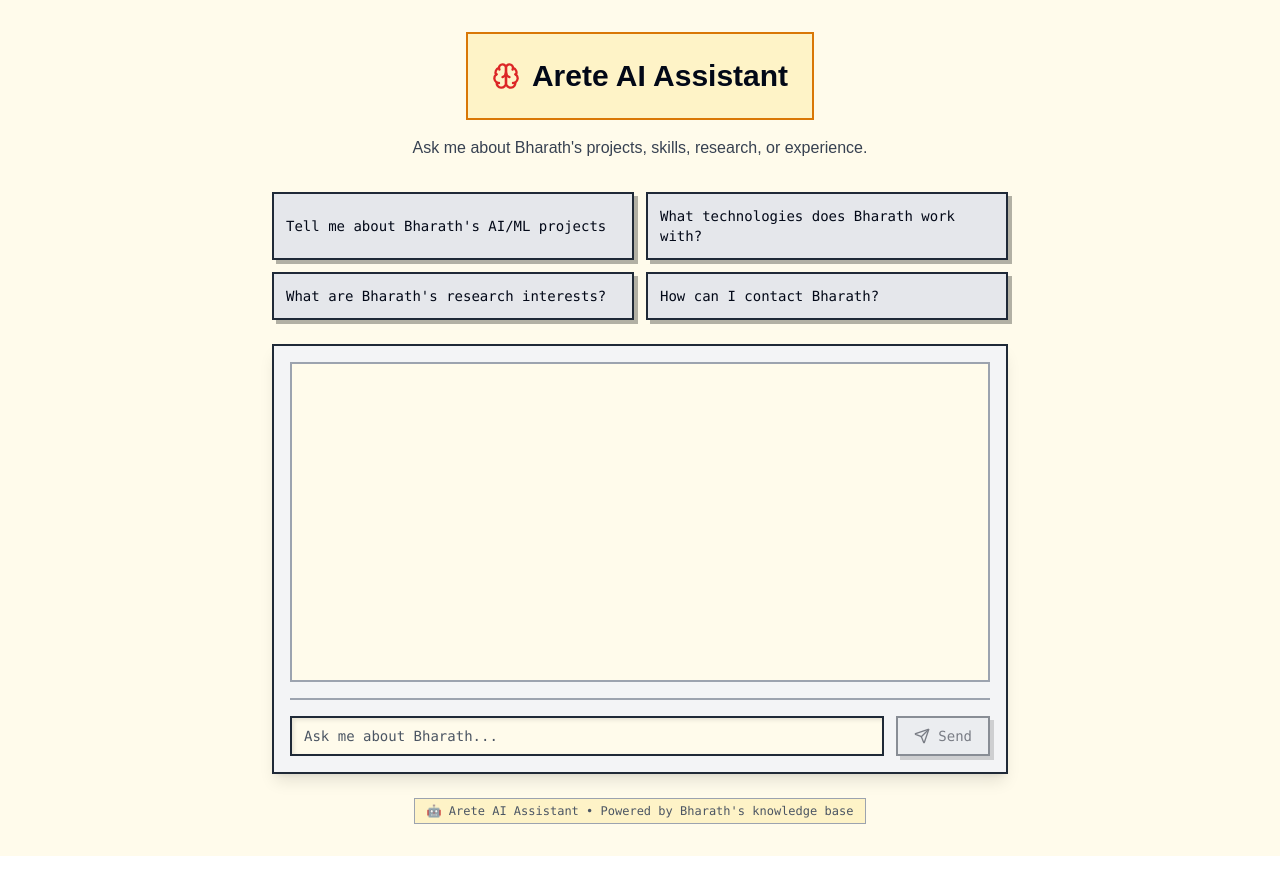
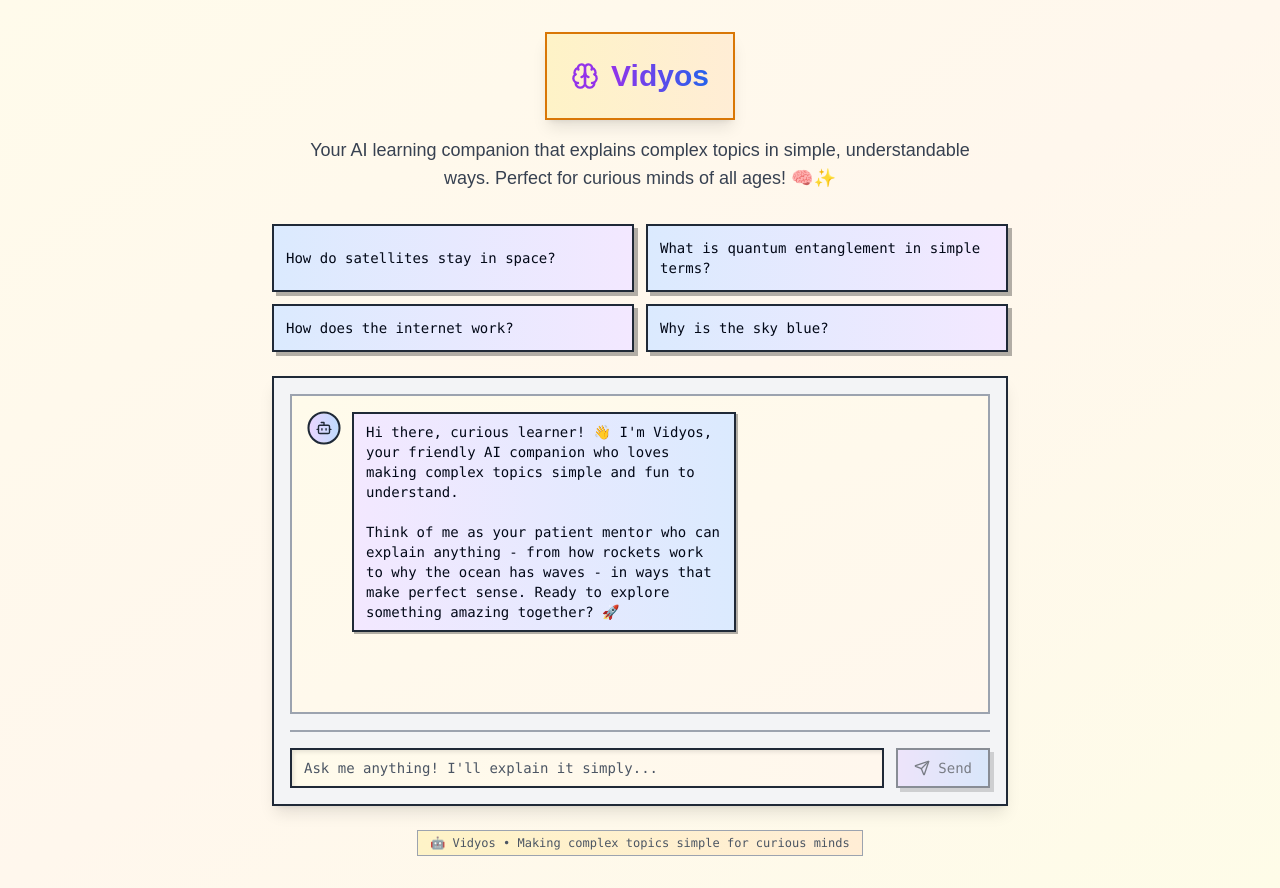
Before and after one commit to 8harath/Vidyos, a Next.js app: page / in a window 1280 px wide. Before the commit the page ends 856 px from the top, so only its background shows below. Built offline with nearby package versions, Linux system fonts and the light colour scheme.

Commit message:
The interface now perfectly reflects Vidyos's mission as an AI learning companion that democratizes understanding through simple explanations, analogies, and a warm, encouraging approach to learning! 🧠✨

```diff
--- a/app/layout.tsx
+++ b/app/layout.tsx
@@ -3,8 +3,8 @@ import type { Metadata } from "next"
 import "./globals.css"
 
 export const metadata: Metadata = {
-  title: "Arete AI Assistant - Bharath's Knowledge Base",
-  description: "Ask me about Bharath's projects, skills, research, or experience.",
+  title: "Vidyos - AI Learning Companion",
+  description: "An AI chatbot that explains complex topics in simple, understandable ways - perfect for curious minds of all ages.",
     generator: 'v0.dev'
 }
 
--- a/app/page.tsx
+++ b/app/page.tsx
@@ -13,13 +13,13 @@ interface Message {
 }
 
 const quickQuestions = [
-  "Tell me about Bharath's AI/ML projects",
-  "What technologies does Bharath work with?",
-  "What are Bharath's research interests?",
-  "How can I contact Bharath?",
+  "How do satellites stay in space?",
+  "What is quantum entanglement in simple terms?",
+  "How does the internet work?",
+  "Why is the sky blue?",
 ]
 
-export default function AreteChatbot() {
+export default function VidyosChatbot() {
   const [messages, setMessages] = useState<Message[]>([])
   const [currentInput, setCurrentInput] = useState("")
   const [isTyping, setIsTyping] = useState(false)
@@ -51,21 +51,21 @@ export default function AreteChatbot() {
     // Simulate AI response
     setTimeout(() => {
       const responses = {
-        "Tell me about Bharath's AI/ML projects":
-          "Bharath has worked on several cutting-edge AI/ML projects including neural network optimization, computer vision applications, and natural language processing systems. His portfolio includes projects in deep learning, reinforcement learning, and MLOps pipelines.",
-        "What technologies does Bharath work with?":
-          "Bharath is proficient in Python, TensorFlow, PyTorch, scikit-learn, Docker, Kubernetes, AWS, and various data engineering tools. He also works with React, Node.js, and modern web technologies for full-stack development.",
-        "What are Bharath's research interests?":
-          "Bharath's research focuses on explainable AI, federated learning, and ethical AI systems. He's particularly interested in making AI more interpretable and accessible while ensuring fairness and privacy in machine learning models.",
-        "How can I contact Bharath?":
-          "You can reach Bharath through his LinkedIn profile, GitHub repositories, or via email. He's always open to discussing AI research, collaboration opportunities, and innovative projects in the field of artificial intelligence.",
+        "How do satellites stay in space?":
+          "Great question! Think of satellites like a ball you throw. If you throw it gently, it falls down. But if you throw it really, really fast - so fast that by the time it falls, the Earth has curved away beneath it - it just keeps 'falling' around the Earth in a circle! Satellites go about 17,500 mph, which is the perfect speed to keep orbiting without falling down or flying away.",
+        "What is quantum entanglement in simple terms?":
+          "Imagine you have two magical coins that are connected no matter how far apart they are. When one coin lands on heads, the other instantly becomes tails - even if it's on the other side of the universe! That's kind of what quantum entanglement is like. Two particles become 'linked' and instantly affect each other, no matter the distance. It's like they're cosmic twins!",
+        "How does the internet work?":
+          "The internet is like a giant mail system for computers! When you send a message, it gets broken into tiny pieces called 'packets' - like tearing a letter into puzzle pieces. These pieces travel through cables, Wi-Fi, and fiber optic 'highways' to reach their destination, where they get put back together. Routers act like mail sorting offices, making sure each piece finds the right path to reach the other computer.",
+        "Why is the sky blue?":
+          "The sky is blue because of how sunlight bounces around in our atmosphere! Sunlight contains all colors mixed together, like a rainbow. When it hits tiny particles in the air, blue light gets scattered and bounced around much more than other colors - kind of like how a small ball bounces around more in a pinball machine. So we see blue light coming from all directions, making the whole sky look blue!",
       }
 
       const aiResponse: Message = {
         id: (Date.now() + 1).toString(),
         content:
           responses[content as keyof typeof responses] ||
-          `That's an interesting question about "${content}". Bharath has extensive experience in AI/ML and would be happy to discuss this topic further. His expertise spans multiple domains including machine learning, deep learning, and AI system architecture.`,
+          `That's a fascinating question about "${content}"! I love curious minds like yours. Let me break this down in a simple way... Think of it like this: every complex topic has simple building blocks, just like how a big LEGO castle is made of individual bricks. Would you like me to explain any specific part of this topic in more detail? I'm here to help make even the most complex ideas crystal clear!`,
         role: "assistant",
         timestamp: new Date(),
       }
@@ -85,18 +85,20 @@ export default function AreteChatbot() {
   }
 
   return (
-    <div className="min-h-screen py-8 bg-amber-50">
+    <div className="min-h-screen py-8 bg-gradient-to-br from-amber-50 via-orange-50 to-yellow-50">
       <div className="max-w-3xl mx-auto px-4">
         {/* Header Section */}
         <header className="text-center mb-8">
-          <div className="inline-block bg-amber-100 border-2 border-amber-600 p-6 mb-4">
+          <div className="inline-block bg-gradient-to-r from-amber-100 to-orange-100 border-2 border-amber-600 p-6 mb-4 rounded-lg shadow-lg">
             <h1 className="text-3xl font-bold flex items-center justify-center gap-3">
-              <Brain className="w-7 h-7 text-red-600" />
-              Arete AI Assistant
+              <Brain className="w-7 h-7 text-purple-600" />
+              <span className="bg-gradient-to-r from-purple-600 to-blue-600 bg-clip-text text-transparent">
+                Vidyos
+              </span>
             </h1>
           </div>
-          <p className="text-gray-700 max-w-2xl mx-auto">
-            Ask me about Bharath's projects, skills, research, or experience.
+          <p className="text-gray-700 max-w-2xl mx-auto text-lg">
+            Your AI learning companion that explains complex topics in simple, understandable ways. Perfect for curious minds of all ages! 🧠✨
           </p>
         </header>
 
@@ -106,7 +108,7 @@ export default function AreteChatbot() {
             <motion.button
               key={index}
               onClick={() => handleQuickQuestion(question)}
-              className="retro-button text-left p-3 text-sm bg-gray-200 hover:bg-amber-300 border-2 border-gray-800 transition-all duration-300"
+              className="retro-button text-left p-3 text-sm bg-gradient-to-r from-blue-100 to-purple-100 hover:from-blue-200 hover:to-purple-200 border-2 border-gray-800 transition-all duration-300"
               style={{ boxShadow: "4px 4px 0px rgba(0, 0, 0, 0.3)" }}
               whileHover={{
                 scale: 1.05,
@@ -128,8 +130,33 @@ export default function AreteChatbot() {
         {/* Chat Container */}
         <div className="bg-gray-100 border-2 border-gray-800 p-4 shadow-lg">
           {/* Messages Area */}
-          <div className="h-80 overflow-y-auto mb-4 p-4 bg-amber-50 border-2 border-gray-400 custom-scrollbar">
+          <div className="h-80 overflow-y-auto mb-4 p-4 bg-gradient-to-br from-amber-50 to-orange-50 border-2 border-gray-400 custom-scrollbar">
             <div className="space-y-4">
+              {messages.length === 0 && (
+                <motion.div
+                  initial={{ opacity: 0, y: 20 }}
+                  animate={{ opacity: 1, y: 0 }}
+                  className="flex gap-3"
+                >
+                  <motion.div
+                    className="w-8 h-8 border-2 border-gray-800 rounded-full flex items-center justify-center flex-shrink-0 bg-gradient-to-r from-purple-200 to-blue-200 text-gray-800"
+                    animate={{ scale: [1, 1.1, 1] }}
+                    transition={{ duration: 2, repeat: Number.POSITIVE_INFINITY }}
+                  >
+                    <Bot className="w-4 h-4" />
+                  </motion.div>
+                  <motion.div
+                    className="max-w-72 lg:max-w-96 border-2 border-gray-800 px-3 py-2 bg-gradient-to-r from-purple-100 to-blue-100"
+                    style={{ boxShadow: "2px 2px 0px rgba(0, 0, 0, 0.3)" }}
+                  >
+                    <p className="text-sm font-mono">
+                      Hi there, curious learner! 👋 I'm Vidyos, your friendly AI companion who loves making complex topics simple and fun to understand.
+                      <br/><br/>
+                      Think of me as your patient mentor who can explain anything - from how rockets work to why the ocean has waves - in ways that make perfect sense. Ready to explore something amazing together? 🚀
+                    </p>
+                  </motion.div>
+                </motion.div>
+              )}
               <AnimatePresence>
                 {messages.map((message) => (
                   <motion.div
@@ -142,7 +169,7 @@ export default function AreteChatbot() {
                     {/* Avatar */}
                     <motion.div
                       className={`w-8 h-8 border-2 border-gray-800 rounded-full flex items-center justify-center flex-shrink-0 transition-transform duration-300 ${
-                        message.role === "user" ? "bg-amber-300 text-gray-800" : "bg-gray-200 text-gray-800"
+                        message.role === "user" ? "bg-gradient-to-r from-green-200 to-emerald-200 text-gray-800" : "bg-gradient-to-r from-purple-200 to-blue-200 text-gray-800"
                       }`}
                       whileHover={{ scale: 1.1 }}
                     >
@@ -152,7 +179,7 @@ export default function AreteChatbot() {
                     {/* Message Bubble */}
                     <motion.div
                       className={`max-w-72 lg:max-w-96 border-2 border-gray-800 px-3 py-2 transition-all duration-300 ${
-                        message.role === "user" ? "bg-amber-200 text-gray-900" : "bg-gray-100 text-gray-900"
+                        message.role === "user" ? "bg-gradient-to-r from-green-100 to-emerald-100 text-gray-900" : "bg-gradient-to-r from-purple-100 to-blue-100 text-gray-900"
                       }`}
                       style={{ boxShadow: "2px 2px 0px rgba(0, 0, 0, 0.3)" }}
                       whileHover={{
@@ -175,7 +202,7 @@ export default function AreteChatbot() {
                     className="flex gap-3"
                   >
                     <motion.div
-                      className="w-8 h-8 border-2 border-gray-800 rounded-full flex items-center justify-center flex-shrink-0 bg-gray-200 text-gray-800"
+                      className="w-8 h-8 border-2 border-gray-800 rounded-full flex items-center justify-center flex-shrink-0 bg-gradient-to-r from-purple-200 to-blue-200 text-gray-800"
                       animate={{ scale: [1, 1.1, 1] }}
                       transition={{ duration: 1, repeat: Number.POSITIVE_INFINITY }}
                     >
@@ -183,7 +210,7 @@ export default function AreteChatbot() {
                     </motion.div>
 
                     <div
-                      className="max-w-72 lg:max-w-96 border-2 border-gray-800 px-3 py-2 bg-gray-100"
+                      className="max-w-72 lg:max-w-96 border-2 border-gray-800 px-3 py-2 bg-gradient-to-r from-purple-100 to-blue-100"
                       style={{ boxShadow: "2px 2px 0px rgba(0, 0, 0, 0.3)" }}
                     >
                       <div className="flex gap-1">
@@ -217,16 +244,16 @@ export default function AreteChatbot() {
                 type="text"
                 value={currentInput}
                 onChange={(e) => setCurrentInput(e.target.value)}
-                placeholder="Ask me about Bharath..."
+                placeholder="Ask me anything! I'll explain it simply..."
                 disabled={isTyping}
-                className="flex-1 px-3 py-2 border-2 border-gray-800 bg-amber-50 font-mono text-sm text-gray-900 placeholder-gray-600 transition-all duration-300 focus:bg-white focus:border-amber-600 focus:outline-none disabled:opacity-50 disabled:cursor-not-allowed"
+                className="flex-1 px-3 py-2 border-2 border-gray-800 bg-gradient-to-r from-amber-50 to-orange-50 font-mono text-sm text-gray-900 placeholder-gray-600 transition-all duration-300 focus:from-white focus:to-white focus:border-purple-600 focus:outline-none disabled:opacity-50 disabled:cursor-not-allowed"
                 style={{ boxShadow: "inset 2px 2px 4px rgba(0, 0, 0, 0.1)" }}
               />
 
               <motion.button
                 type="submit"
                 disabled={!currentInput.trim() || isTyping}
-                className="retro-button px-4 py-2 flex items-center gap-2 text-sm bg-gray-200 hover:bg-amber-300 border-2 border-gray-800 transition-all duration-300 disabled:opacity-50 disabled:cursor-not-allowed"
+                className="retro-button px-4 py-2 flex items-center gap-2 text-sm bg-gradient-to-r from-purple-200 to-blue-200 hover:from-purple-300 hover:to-blue-300 border-2 border-gray-800 transition-all duration-300 disabled:opacity-50 disabled:cursor-not-allowed"
                 style={{ boxShadow: "4px 4px 0px rgba(0, 0, 0, 0.3)" }}
                 whileHover={{
                   y: -2,
@@ -246,9 +273,9 @@ export default function AreteChatbot() {
 
         {/* Footer Section */}
         <footer className="mt-6 text-center">
-          <div className="inline-block bg-amber-100 border border-gray-400 px-3 py-1">
+          <div className="inline-block bg-gradient-to-r from-amber-100 to-orange-100 border border-gray-400 px-3 py-1 rounded-lg">
             <p className="text-xs text-gray-600 font-mono">
-              🤖 Arete AI Assistant • Powered by Bharath's knowledge base
+              🤖 Vidyos • Making complex topics simple for curious minds
             </p>
           </div>
         </footer>
--- a/package.json
+++ b/package.json
@@ -1,5 +1,5 @@
 {
-  "name": "my-v0-project",
+  "name": "vidyos",
   "version": "0.1.0",
   "private": true,
   "scripts": {
```
Also changed, not shown: 1 other file (tests, documents, lock files or other folders).
